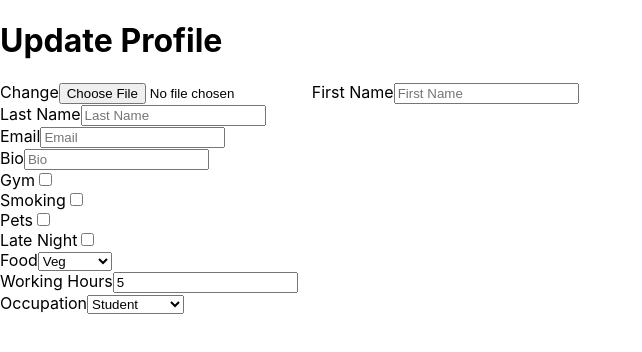
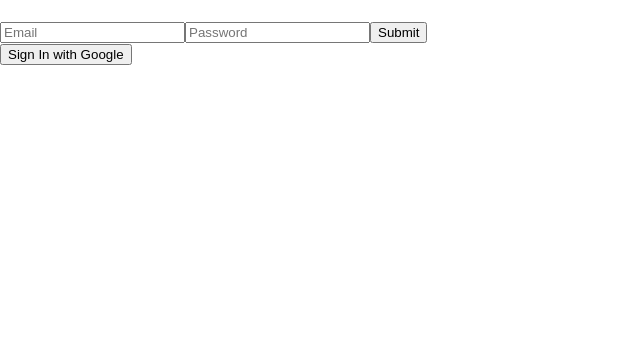
Before and after one commit to viveknamaye/ShareSpace, a React (Create React App) app: page /profile in a window 1280 px wide. Shown: the top 352 px of the page, without its empty margins (0-642 px from the left). Built offline with nearby package versions, Linux system fonts and the light colour scheme; no server answers.

Commit message:
:tada: feat: Upadate user state

```diff
--- a/src/App.js
+++ b/src/App.js
@@ -3,12 +3,25 @@ import { createBrowserRouter, RouterProvider } from "react-router-dom";
 import Login from "./Components/Login";
 import LoginPhone from "./Components/LoginPhone";
 import Profile from "./Components/Profile";
+import { getAuth } from "firebase/auth";
+import { useAuthState } from "react-firebase-hooks/auth";
+import { useEffect } from "react";
 
 function App() {
+  const [user, loading, error] = useAuthState(getAuth());
+  useEffect(() => {
+    if (loading) {
+      console.log("Loading");
+    } else if (error) {
+      console.log(error);
+    } else if (user) {
+      console.log(user);
+    }
+  }, [loading, error, user]);
   const router = createBrowserRouter([
     {
       path: "/",
-      element: <App />,
+      element: <></>,
     },
     {
       path: "/login",
@@ -20,7 +33,7 @@ function App() {
     },
     {
       path: "/profile",
-      element: <Profile />,
+      element: user ? <Profile user={user} /> : <Login />,
     },
   ]);
 
--- a/src/Components/Profile.js
+++ b/src/Components/Profile.js
@@ -1,8 +1,6 @@
 import { useEffect, useState } from "react";
 import { getFirestore, collection, doc, setDoc } from "firebase/firestore";
 import { ref, getDownloadURL, uploadBytes, getStorage } from "firebase/storage";
-import { getAuth } from "firebase/auth";
-import { useAuthState } from "react-firebase-hooks/auth";
 
 export default function Profile(props) {
   const [image, setImage] = useState("");
@@ -22,29 +20,21 @@ export default function Profile(props) {
       bio: "",
     },
   });
-  const [loggedinUser, loading, error] = useAuthState(getAuth());
 
   useEffect(() => {
-    if (loading) {
-      console.log("Loading");
-    } else if (error) {
-      console.log(error);
-    } else if (loggedinUser) {
+    if (props.user) {
       setUser({
-        uid: loggedinUser.uid,
-        phoneNumber: loggedinUser.phoneNumber,
+        uid: props.user.uid,
+        phoneNumber: props.user.phoneNumber,
         ...user,
       });
     }
-  }, [loading, error, loggedinUser]);
-
-  useEffect(() => {
-    if (!user.phoneNumber) {
+    if (!props.user.phoneNumber) {
       getDownloadURL(ref(getStorage(), `profile/${user.uid}`)).then((url) => {
         setImage(url);
       });
     }
-  }, [user]);
+  }, [props.user]);
 
   return (
     <div>
```
